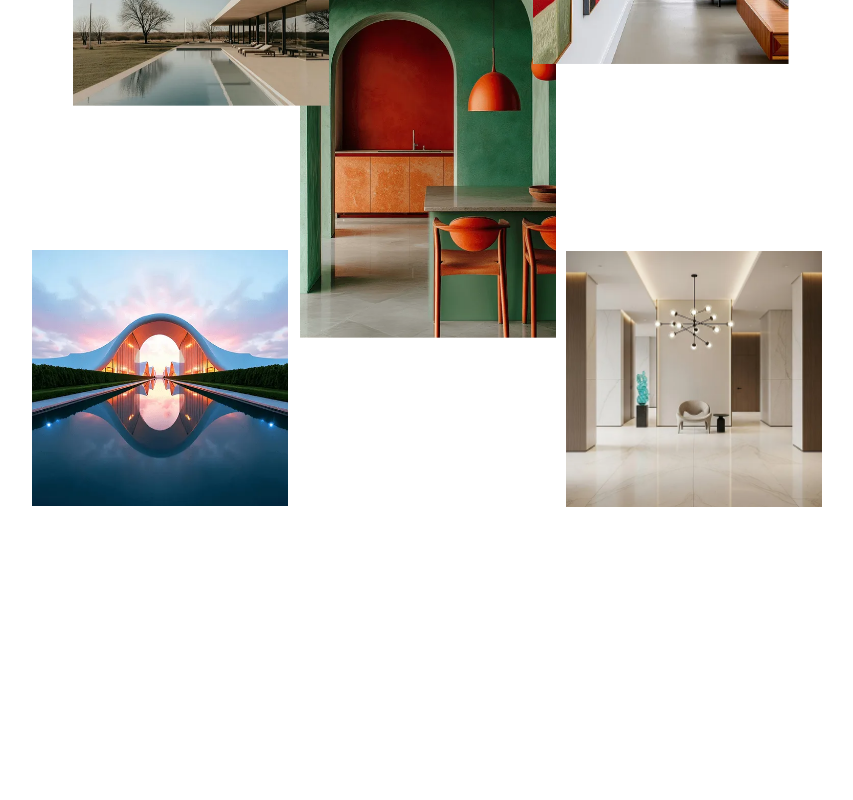
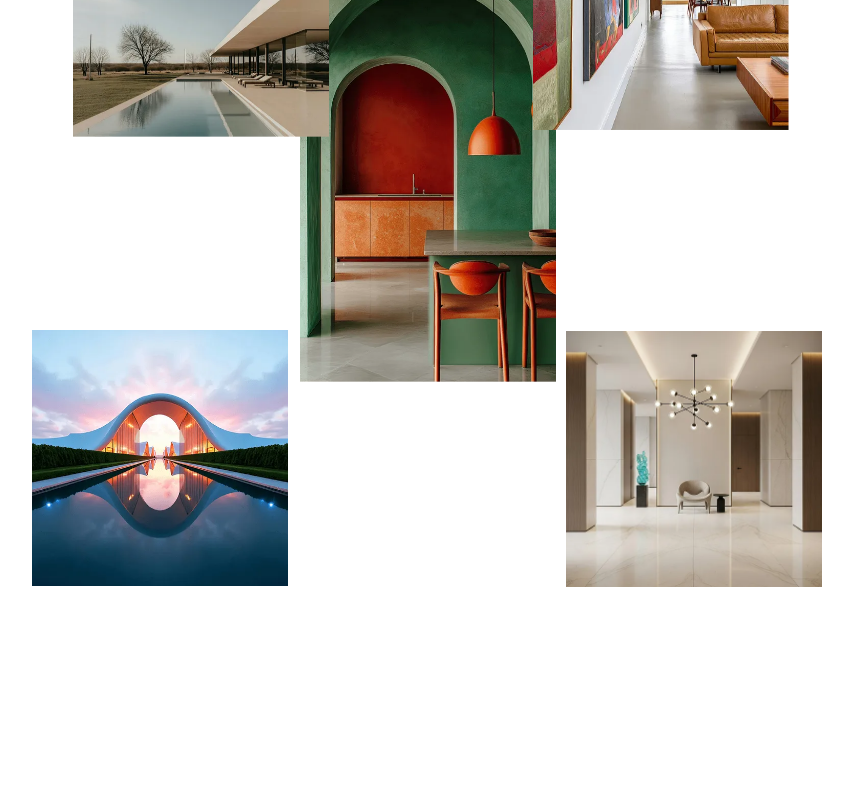
Before and after one commit to ThiagoNogueira2/System, a Vue app: page / in a window 1280 px wide. Shown: the part 5320-6120 px from the top of the page, without its empty margins (212-1065 px from the left). Built offline with nearby package versions, Linux system fonts and the light colour scheme.

Commit message:
wip: Correção Split e Smooth

```diff
--- a/src/modules/Gallery/Galeria.vue
+++ b/src/modules/Gallery/Galeria.vue
@@ -1,5 +1,5 @@
 <template>
-    <div class="-mb-[200px] pt-0 pb-10 lg:pt-30">
+    <div class="-mb-[200px] pt-0 pb-30 lg:pt-30">
         <div class="sticky top-[30vh] -z-10 flex flex-col justify-start items-center font-bold">
             <p class="text-sm tracking-normal" style="color: #1e1e1e;">
                 AS FEATURED IN
@@ -11,11 +11,11 @@
 
 
         <div ref="galleryContainer" class="mx-auto mt-20 mb-32 px-4 lg:px-0 max-lg:max-w-[85vw] lg:max-w-[60vw]">
-            <div class="relative w-full max-lg:pb-[110%] lg:pb-[110%]">
+            <div class="relative w-full max-lg:pb-[90%] lg:pb-[90%]">
 
 
                 <div
-                    class="absolute z-[15] max-lg:w-[46%] lg:w-[33.33%] gallery-item"
+                    class="absolute z-[15] max-lg:w-[42%] lg:w-[33.33%] gallery-item"
                     :style="{
                         left: '3.78%',
                         top: '-20.57%'
@@ -30,7 +30,7 @@
 
 
                 <div
-                    class="absolute z-[3] max-lg:w-[44%] max-lg:top-[30%] lg:w-[33.33%] lg:top-[15.29%] gallery-item"
+                    class="absolute z-[7] max-lg:w-[44%] max-lg:top-[55%] lg:w-[33.33%] lg:top-[30.29%] gallery-item"
                     :style="{
                         right: '68.22%'
                     }"
@@ -59,7 +59,7 @@
 
 
                 <div
-                    class="absolute z-[4] max-lg:w-[45%] max-lg:top-[34%] lg:w-[33.33%] lg:top-[15.43%] gallery-item"
+                    class="absolute z-[8] max-lg:w-[45%] max-lg:top-[52%] lg:w-[33.33%] lg:top-[30.43%] gallery-item"
                     :style="{
                         left: '67.98%'
                     }"
@@ -73,9 +73,8 @@
 
 
                 <div
-                    class="absolute z-[6] max-lg:w-[44%] lg:w-[33.33%] gallery-item"
+                    class="absolute z-[6] max-lg:w-[44%] max-lg:left-[33.33%] max-md:w-[55%] max-md:left-[20%] lg:w-[33.33%] lg:left-[33.33%] gallery-item"
                     :style="{
-                        left: '33.33%',
                         top: '-28.57%'
                     }"
                 >
```
